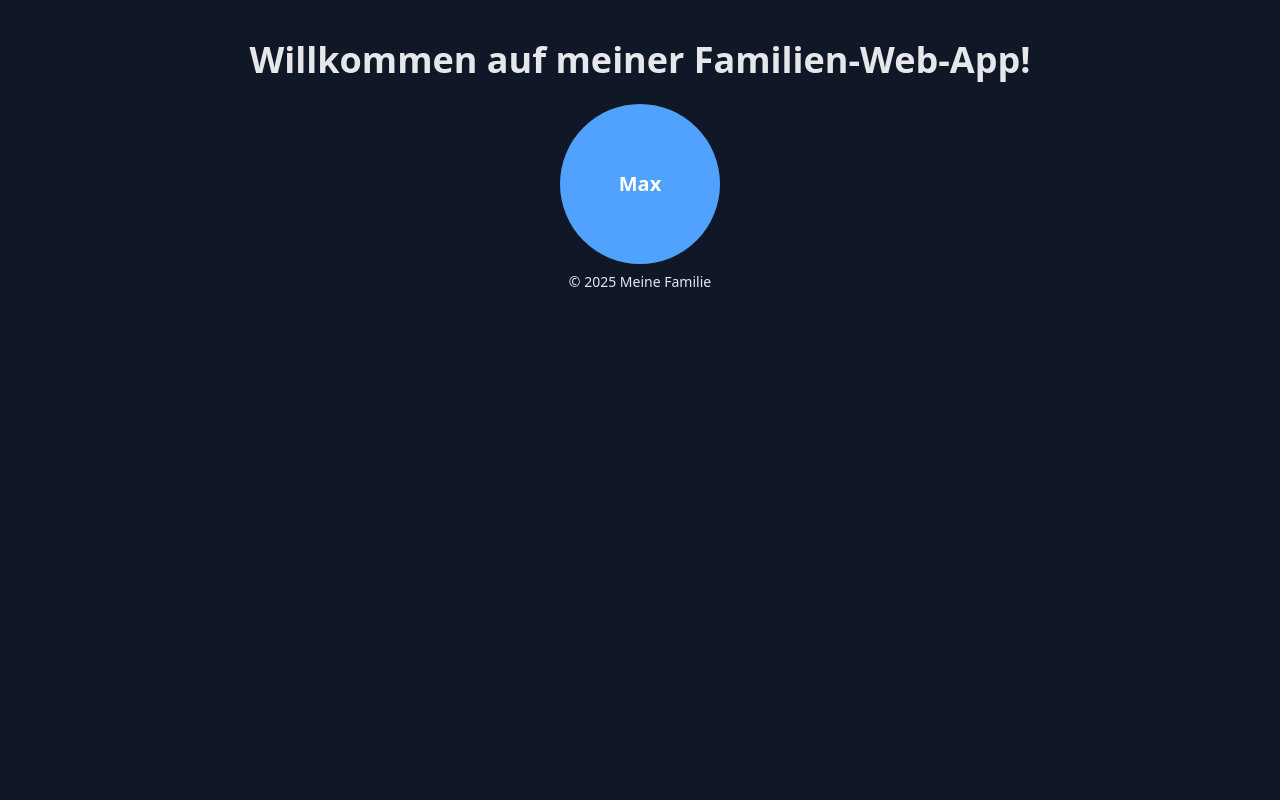
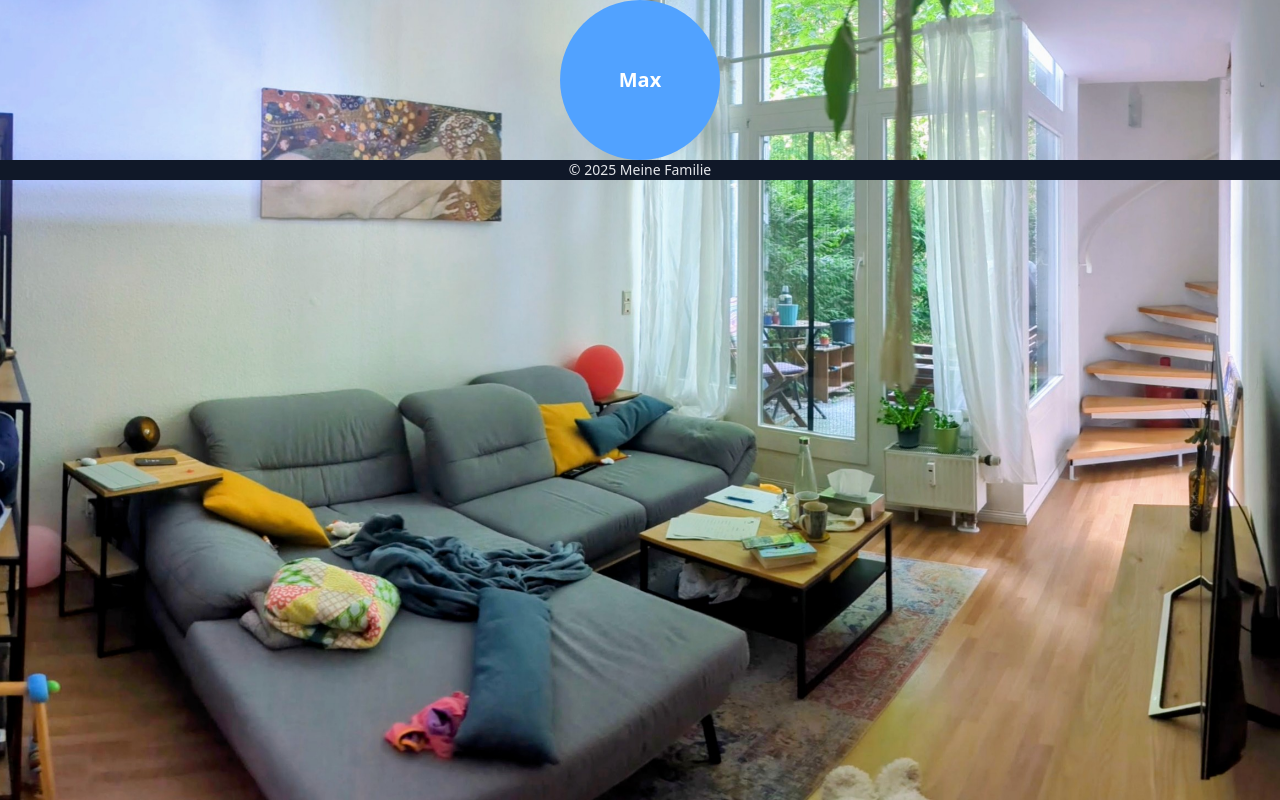
Before and after one commit to Zaduk50/familienwebseite_neu, a Django app: page / in a window 1280 px wide. Run offline with Django 5.2, Linux system fonts and the light colour scheme; data comes from the database, SQL or seed files in the repository; both versions use the stored data as it was after the commit; some libraries are stand-ins or nearby versions.

Commit message:
Enhanced layout and styles: updated templates, added static background image, improved CSS utilities, and extended user model with background image support.

```diff
--- a/homepage/static/css/dist/styles.css
+++ b/homepage/static/css/dist/styles.css
@@ -12,7 +12,6 @@
     --color-blue-500: oklch(62.3% 0.214 259.815);
     --color-blue-600: oklch(54.6% 0.245 262.881);
     --color-gray-50: oklch(98.5% 0.002 247.839);
-    --color-gray-100: oklch(96.7% 0.003 264.542);
     --color-gray-200: oklch(92.8% 0.006 264.531);
     --color-gray-800: oklch(27.8% 0.033 256.848);
     --color-gray-900: oklch(21% 0.034 264.665);
@@ -20,8 +19,6 @@
     --spacing: 0.25rem;
     --text-sm: 0.875rem;
     --text-sm--line-height: calc(1.25 / 0.875);
-    --text-lg: 1.125rem;
-    --text-lg--line-height: calc(1.75 / 1.125);
     --text-xl: 1.25rem;
     --text-xl--line-height: calc(1.75 / 1.25);
     --text-2xl: 1.5rem;
@@ -190,8 +187,23 @@
   }
 }
 @layer utilities {
+  .absolute {
+    position: absolute;
+  }
+  .fixed {
+    position: fixed;
+  }
   .static {
     position: static;
+  }
+  .inset-0 {
+    inset: calc(var(--spacing) * 0);
+  }
+  .bottom-0 {
+    bottom: calc(var(--spacing) * 0);
+  }
+  .-z-10 {
+    z-index: calc(10 * -1);
   }
   .container {
     width: 100%;
@@ -227,6 +239,9 @@
   .mx-auto {
     margin-inline: auto;
   }
+  .mt-0 {
+    margin-top: calc(var(--spacing) * 0);
+  }
   .mt-10 {
     margin-top: calc(var(--spacing) * 10);
   }
@@ -248,17 +263,26 @@
   .h-screen {
     height: 100vh;
   }
+  .min-h-screen {
+    min-height: 100vh;
+  }
   .w-40 {
     width: calc(var(--spacing) * 40);
   }
   .w-96 {
     width: calc(var(--spacing) * 96);
   }
+  .w-auto {
+    width: auto;
+  }
   .w-full {
     width: 100%;
   }
-  .grid-cols-1 {
-    grid-template-columns: repeat(1, minmax(0, 1fr));
+  .w-screen {
+    width: 100vw;
+  }
+  .flex-col {
+    flex-direction: column;
   }
   .items-center {
     align-items: center;
@@ -295,14 +319,23 @@
   .bg-white {
     background-color: var(--color-white);
   }
+  .bg-contain {
+    background-size: contain;
+  }
+  .bg-cover {
+    background-size: cover;
+  }
+  .bg-center {
+    background-position: center;
+  }
+  .bg-no-repeat {
+    background-repeat: no-repeat;
+  }
+  .p-0 {
+    padding: calc(var(--spacing) * 0);
+  }
   .p-2 {
     padding: calc(var(--spacing) * 2);
-  }
-  .p-4 {
-    padding: calc(var(--spacing) * 4);
-  }
-  .p-6 {
-    padding: calc(var(--spacing) * 6);
   }
   .p-10 {
     padding: calc(var(--spacing) * 10);
@@ -335,10 +368,6 @@
     font-size: var(--text-5xl);
     line-height: var(--tw-leading, var(--text-5xl--line-height));
   }
-  .text-lg {
-    font-size: var(--text-lg);
-    line-height: var(--tw-leading, var(--text-lg--line-height));
-  }
   .text-sm {
     font-size: var(--text-sm);
     line-height: var(--tw-leading, var(--text-sm--line-height));
@@ -359,18 +388,11 @@
     --tw-tracking: var(--tracking-normal);
     letter-spacing: var(--tracking-normal);
   }
-  .text-gray-100 {
-    color: var(--color-gray-100);
-  }
   .text-gray-200 {
     color: var(--color-gray-200);
   }
   .text-white {
     color: var(--color-white);
-  }
-  .shadow-lg {
-    --tw-shadow: 0 10px 15px -3px var(--tw-shadow-color, rgb(0 0 0 / 0.1)), 0 4px 6px -4px var(--tw-shadow-color, rgb(0 0 0 / 0.1));
-    box-shadow: var(--tw-inset-shadow), var(--tw-inset-ring-shadow), var(--tw-ring-offset-shadow), var(--tw-ring-shadow), var(--tw-shadow);
   }
   .shadow-md {
     --tw-shadow: 0 4px 6px -1px var(--tw-shadow-color, rgb(0 0 0 / 0.1)), 0 2px 4px -2px var(--tw-shadow-color, rgb(0 0 0 / 0.1));
--- a/startseite/models.py
+++ b/startseite/models.py
@@ -6,6 +6,7 @@
     user = models.OneToOneField(User, on_delete=models.CASCADE)
     birthday = models.DateField()
     picture = models.ImageField(upload_to='profile_pictures', blank=True, null=True)
+    background = models.ImageField(upload_to='backgrounds', blank=True, null=True)
 
     def __str__(self):
         return f'{self.user.get_full_name()} ({self.user.username})'
--- a/templates/base.html
+++ b/templates/base.html
@@ -1,3 +1,4 @@
+{% load static %}
 <!DOCTYPE html>
 <html lang="de">
 <head>
@@ -8,10 +9,20 @@
 
     <!-- HTMX einbinden -->
     <script src="https://unpkg.com/htmx.org@1.9.10"></script>
+    <style>
+        * {
+            margin: 0;
+            padding: 0;
+            box-sizing: border-box;
+        }
+        html, body {
+            height: 100%;
+        }
+    </style>
 </head>
-<body class="bg-gray-900 text-gray-200 font-sans m-0">
+<body class="flex flex-col min-h-screen bg-gray-900 text-gray-200 font-sans">
 
-    <main id="main-content" class="transition-all duration-500">
+    <main>
         {% block content %}
         {% endblock %}
     </main>
--- a/templates/startseite/startseite.html
+++ b/templates/startseite/startseite.html
@@ -1,11 +1,22 @@
 {% extends 'base.html' %}
+{% load static %}
 
 {% block title %}Startseite{% endblock %}
 
 {% block content %}
+    <div class="fixed inset-0 -z-10 bg-cover bg-center bg-no-repeat"
+         style="background-image: url('{% static 'images/Wohnzimmer.jpg' %}');">
+    </div>
+
     <div class="text-center mt-10">
-    <h1 class="text-4xl font-bold mb-6">Willkommen auf meiner Familien-Web-App!</h1>
 
+        <div id="headder">
+            <div id="Daniel"></div>
+            <div id="Tristan"></div>
+            <div id="Luisa"></div>
+            <div id="Miriam"></div>
+            <div id="Wiebke"></div>
+        </div>
         <div class="flex justify-center space-x-6">
             <button class="rounded-full w-40 h-40 bg-blue-400 text-white font-bold text-xl"
                     hx-get="{% url 'familienbereich' %}"
@@ -15,4 +26,5 @@
             </button>
         </div>
     </div>
+
 {% endblock %}
```
Also changed, not shown: familienwebseite/settings.py (+8 -0 lines), db.sqlite3, static/images/Wohnzimmer.jpg (added). Lines whose indentation alone changed are shown as unchanged.
